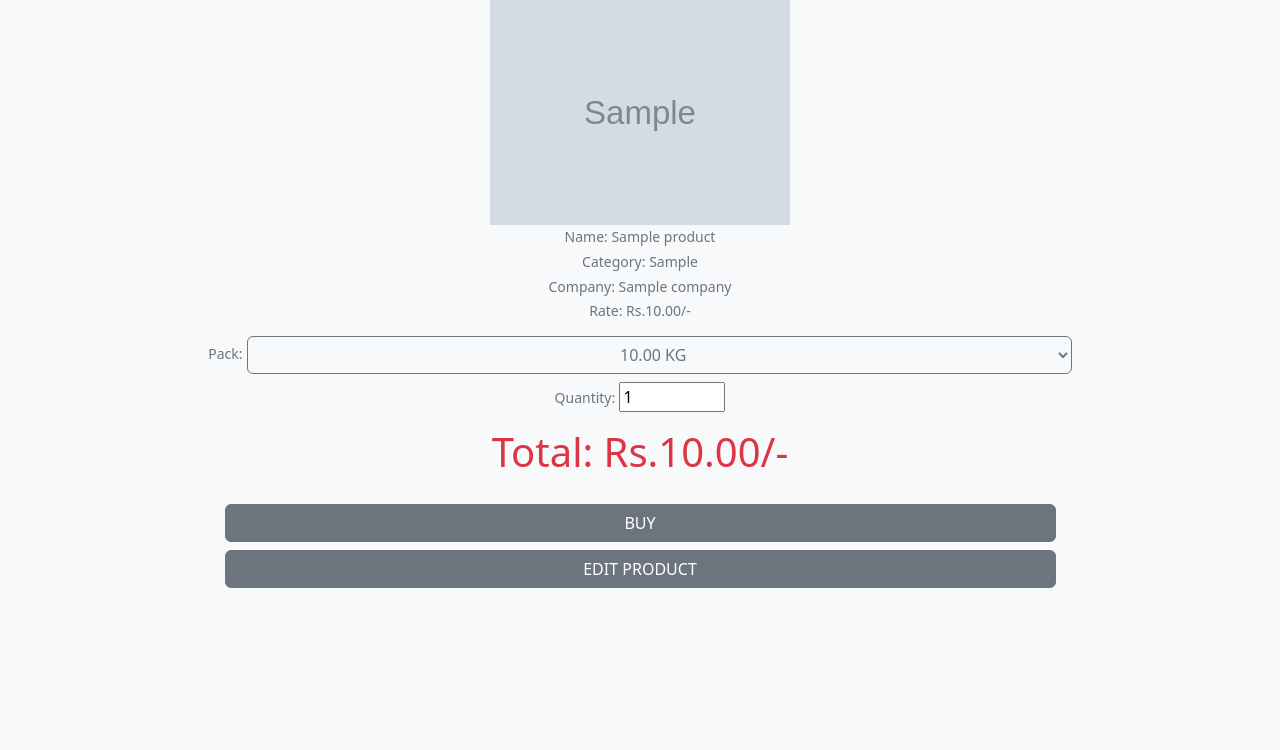
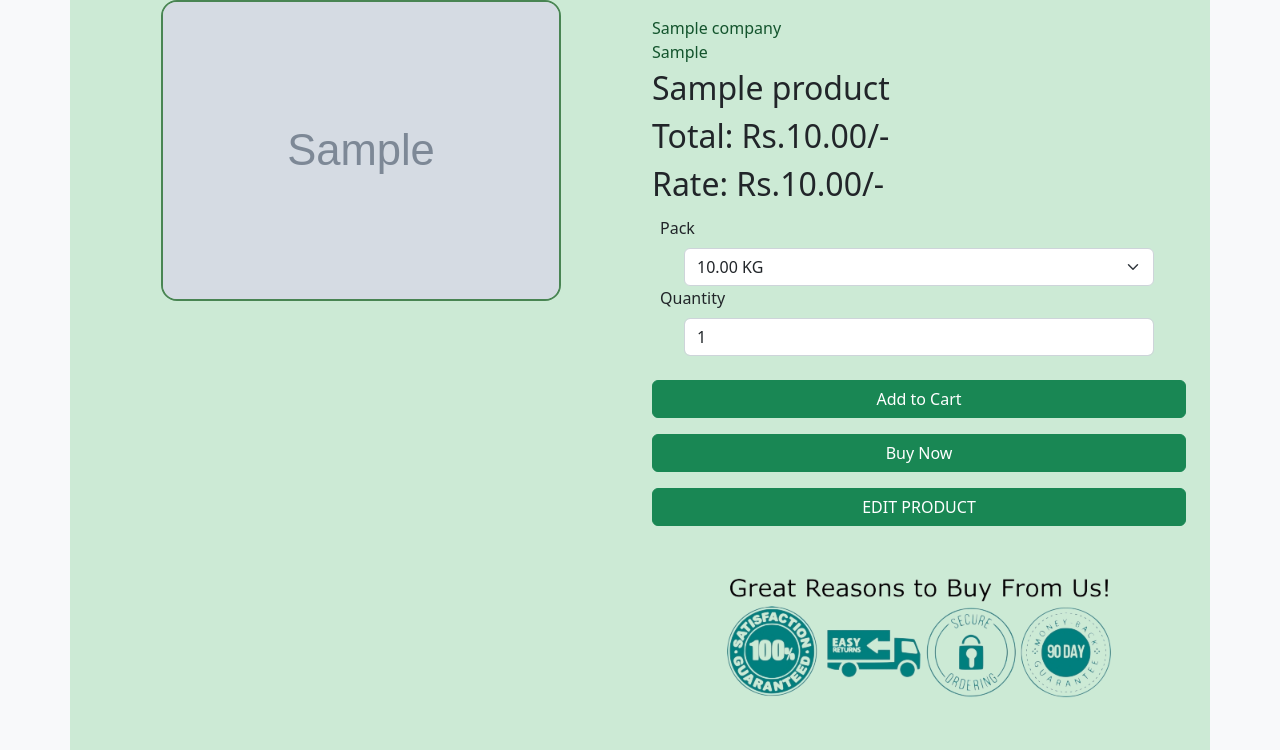
Before and after one commit to Jerit-Baiju/Green-Heart, a Django app: a page that uses base/templates/base/product.html in a window 1280 px wide. Shown: the part 56-806 px from the top of the page. Before the commit the page ends 644 px from the top, so only its background shows below. Run offline with Django 4.2, Linux system fonts and the light colour scheme; tables that the repository leaves empty hold one stand-in row (values such as "Sample post"); grey boxes marked "Sample" are stand-in pictures.

Commit message:
updated product page

```diff
--- a/base/templates/base/product.html
+++ b/base/templates/base/product.html
@@ -1,35 +1,61 @@
 {% extends 'main.html' %} {% block content %} {% load static %}
-<div class="container">
+<link rel="stylesheet" href="{% static 'css/product_page.css' %}">
+<div class="theme3 container">
   <form action="" method="post">
     {% csrf_token %}
-    <div class="form-group text-center">
-      <img src="{{product.image.url}}" width="300" alt="" srcset="" />
-      <h4 class="form-text">Name: {{product.name}}</h4>
-      <h5 class="form-text">Category: {{product.category}}</h5>
-      <h6 class="form-text">Company: {{product.company}}</h6>
-      <h2 class="form-text" id="rate"></h2>
+    <div class="container">
+      <div class="row">
+        <div class="col-md-6 text-center">
+          <div class="product_image">
+            <img class="w-75" src="{{product.image.url}}" alt="" srcset="">
+          </div>
+        </div>
+        <div class="col-md-6">
+          <div class="pt-3">
+            <span class="small-text">{{product.company}}</span> <br>
+            <span class="small-text">{{product.category}}</span>
+            <p class="rate fw-normal">{{product.name}}</p>
+            <p id="total" class="rate fw-normal"></p>
+            <p id="rate" class="rate fw-normal"></p>
+
+          </div>
           <div class="p-2">
-        <label for="" class="form-text">Pack:</label>
-        <select class="btn btn-outline-secondary border-3 w-75" onchange="refresh_pack()" name="pack" id="pack">
+            <label class="form-label" for="">Pack</label>
+            <div class="ps-4 pe-4">
+              <select id="pack" name="pack" class="form-select" onchange="refresh_pack()">
                 {% for pack in packs %}
                 <option value="{{pack.id}}">{{pack}}</option>
                 {% endfor %}
               </select>
             </div>
-      <label class="form-text" for="">Quantity:</label>
-      <input onkeyup="refresh_pack()" onchange="refresh_pack()" type="number" class="" name="quantity" id="quantity" value="1"  min="1" max="1000">
-      <div class="form-group p-3">
-        <h1 class="text-danger" id="total"></h1>
+
+
+            <label class="form-label">Quantity</label>
+            <div class="ps-4 pe-4">
+              <input onkeyup="refresh_pack()" onchange="refresh_pack()" class="form-control" aria-colcount=""
+                type="number" class="" name="quantity" id="quantity" value="1" min="1" max="1000">
             </div>
 
-      <div class="p-1">
-        <input class="btn btn-secondary w-75" type="submit" value="BUY" />
+
           </div>
-      <div class="p-1">
-        <a class="btn btn-secondary w-75" href="{% url 'edit_product' category=category pk=product.id%}">EDIT PRODUCT</a>
+          <div class="pt-3">
+            <a class="btn btn-success w-100" href="#">Add to Cart</a>
+          </div>
+          <div class="pt-3">
+            <a class="btn btn-success w-100" href="#">Buy Now</a>
+          </div>
+          <div class="pt-3">
+            <a class="btn btn-success w-100" href="{% url 'edit_product' category=category pk=product.id%}">EDIT
+              PRODUCT</a>
+          </div>
+          <div class="text-center">
+            <img class="w-75" src="{% static 'images/reasons.png' %}" alt="" srcset="">
+          </div>
+        </div>
       </div>
     </div>
   </form>
+
 </div>
 
 <script>
--- /dev/null
+++ b/static/css/product_page.css
@@ -0,0 +1,27 @@
+.theme1 {
+    background-color: #498553;
+}
+
+.theme2 {
+    background-color: #4C6A4B;
+}
+
+.theme3 {
+    background-color: #ccead5;
+}
+
+.theme4 {
+    background-color: #FFFFFF;
+}
+.small-text{
+    color: #13542D;
+}
+.product_image img{
+    border: #498553 2px solid;
+    border-radius: 1em;
+}
+.rate{
+    font-size: 2em;
+    padding: 0;
+    margin: 0;
+}
```
Also changed, not shown: static/images/reasons.png (added). Lines whose indentation alone changed are shown as unchanged.
